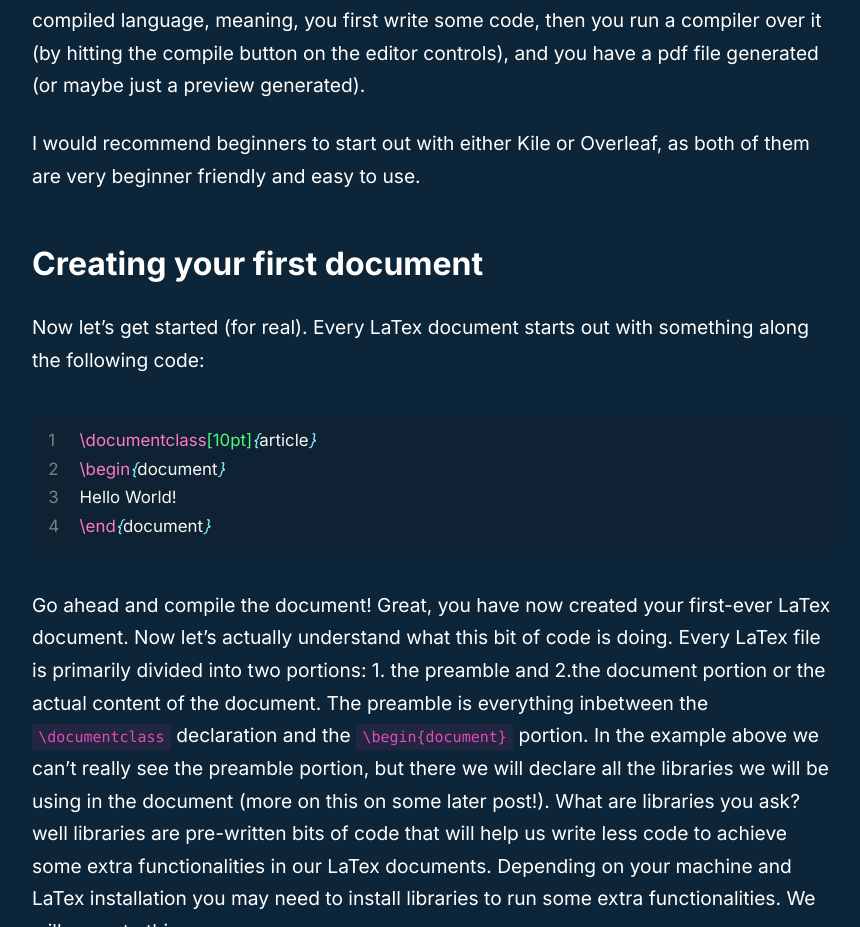
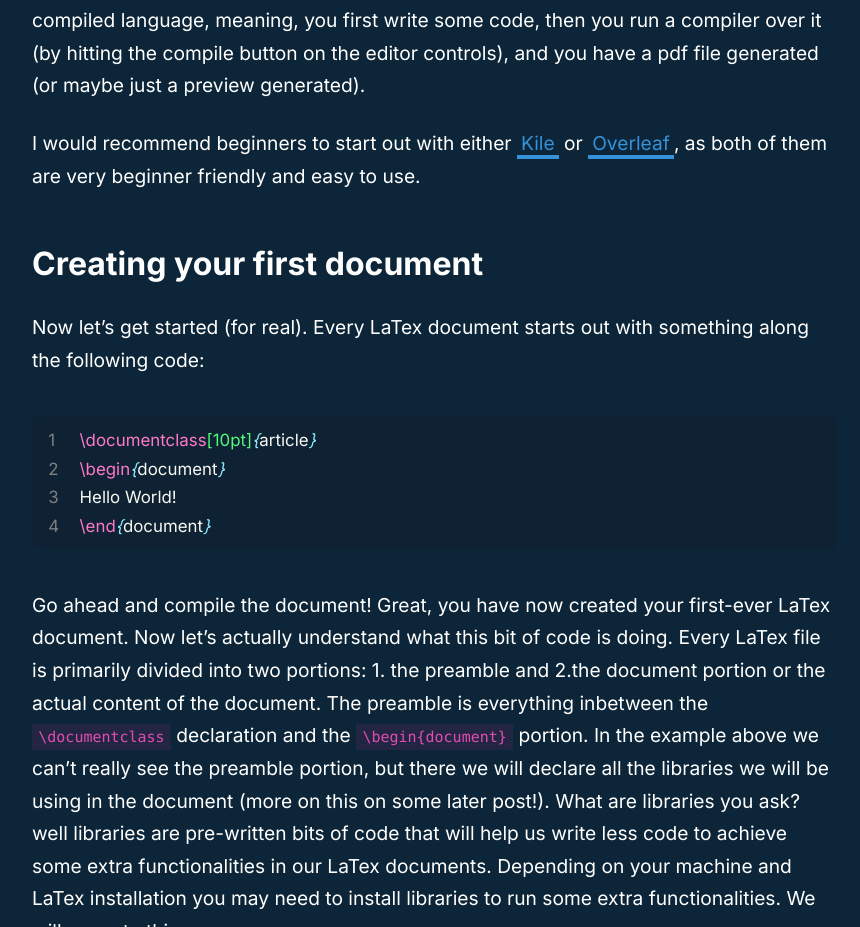
Before and after one commit to WritwikRay/WritwikRay.github.io, a plain HTML site: page post/bare_min_latex/index.html in a window 1280 px wide. Shown: the part 1548-2475 px from the top of the page, without its empty margins (128-988 px from the left). Drawn offline with nearby package versions, Linux system fonts and the light colour scheme; some packages are replaced by stand-ins of ours.

Commit message:
second-post-final-final

```diff
--- a/post/bare_min_latex/index.html
+++ b/post/bare_min_latex/index.html
@@ -338,7 +338,7 @@ choice, learn the basic controls of that editor first before delving into learni
 mean is this: No matter what editor you use, you have to know that LaTex is a compiled language, meaning,
 you first write some code, then you run a compiler over it (by hitting the compile button on the editor
 controls), and you have a pdf file generated (or maybe just a preview generated).</p>
-<p>I would recommend beginners to start out with either Kile or Overleaf, as both of them are very beginner
+<p>I would recommend beginners to start out with either <a href="https://kile.sourceforge.io/" target="_blank" rel="noopener">Kile</a> or <a href="https://www.overleaf.com/" target="_blank" rel="noopener">Overleaf</a>, as both of them are very beginner
 friendly and easy to use.</p>
 <h2 id="creating-your-first-document" itemprop="headline" class="heading">Creating your first document <a class="anchor-link" href="#creating-your-first-document">#</a></h2>
 <p>Now let&rsquo;s get started (for real). Every LaTex document starts out with something along the following code:</p>
```
